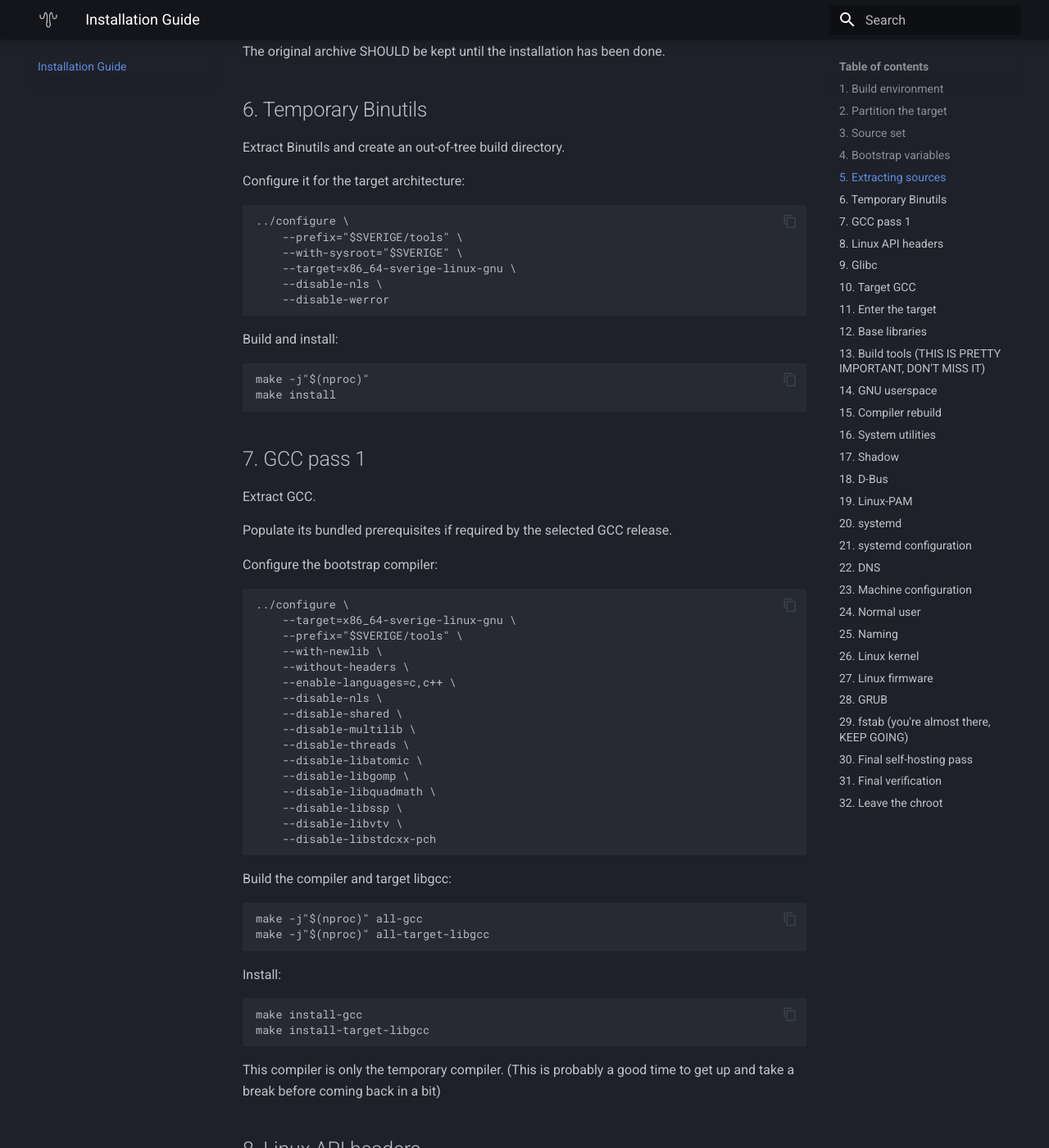
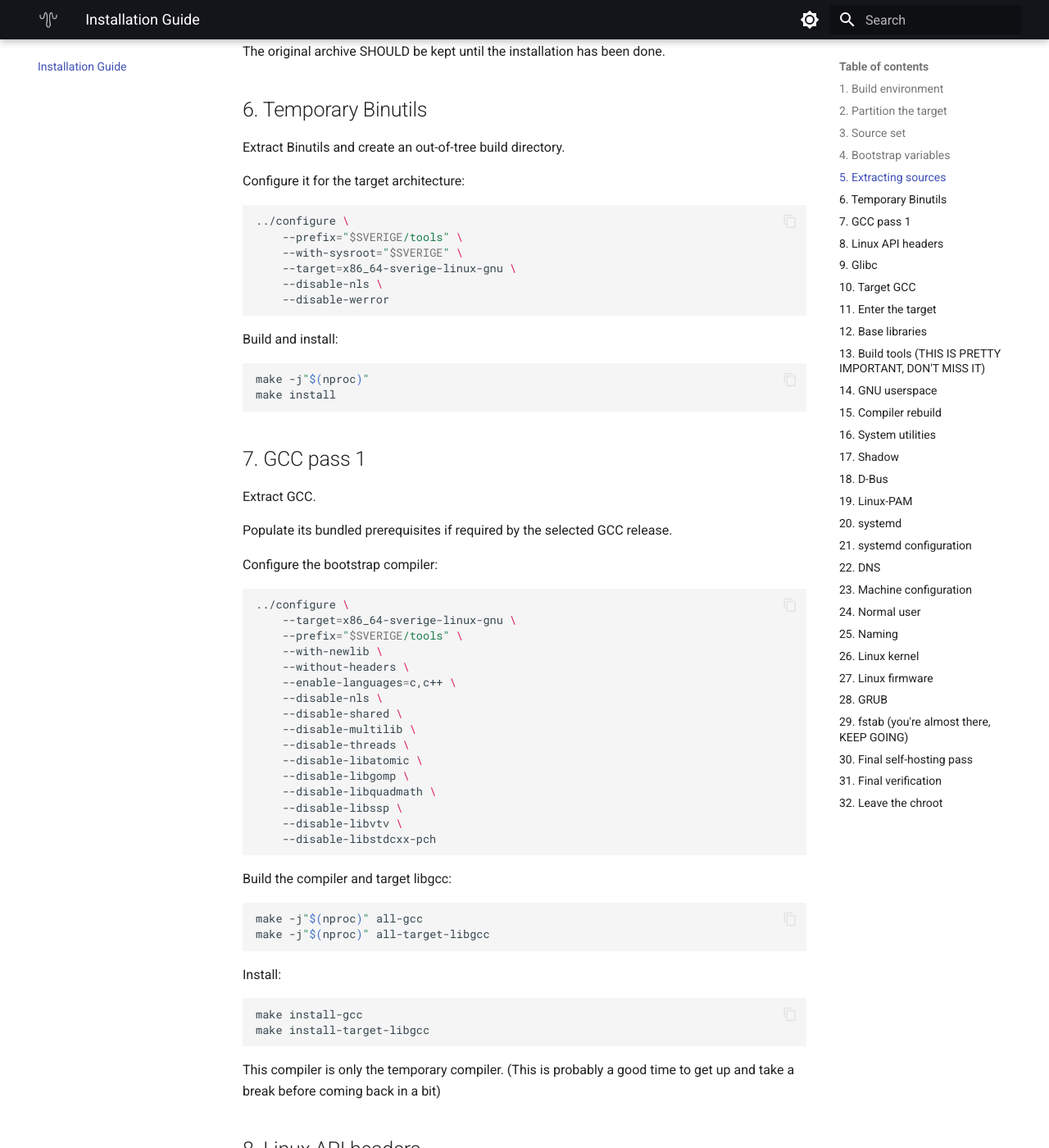
Before and after one commit to ollipix/sverige, an MkDocs documentation site: the page built from docs/guide.md, in a window 1280 px wide and 1400 px high, scrolled down 2898 px. Shown: the whole window at 82% size. Built offline with MkDocs 1.6.1 and Material for MkDocs 9.7.7, drawn with Linux system fonts in a browser that asks for light colours; some of the changed text lies outside the part shown.

Commit message:
Enhance theme settings and markdown extensions
Added support for dark and light mode themes with color schemes and toggle options. Updated markdown extensions for enhanced functionality.

```diff
--- a/mkdocs.yml
+++ b/mkdocs.yml
@@ -7,9 +7,20 @@ theme:
   logo: assets/images/Logo.png
   favicon: assets/images/Logo.png
   palette:
-    scheme: slate
-    primary: black
-    accent: black
+    - media: "(prefers-color-scheme: dark)"
+      scheme: slate
+      primary: black
+      accent: lime
+      toggle:
+        icon: material/brightness-4
+        name: Switch to light mode
+    - media: "(prefers-color-scheme: light)"
+      scheme: default
+      primary: black
+      accent: green
+      toggle:
+        icon: material/brightness-7
+        name: Switch to dark mode
   features:
     - navigation.tabs
     - navigation.sections
@@ -17,6 +28,16 @@ theme:
     - search.suggest
     - search.highlight
     - content.code.copy
+    - content.code.annotate
+
+markdown_extensions:
+  - admonition
+  - pymdownx.details
+  - pymdownx.superfences
+  - pymdownx.highlight
+  - pymdownx.tasklist:
+      custom_checkbox: true
+  - attr_list
 
 nav:
   - Home: index.md
```
